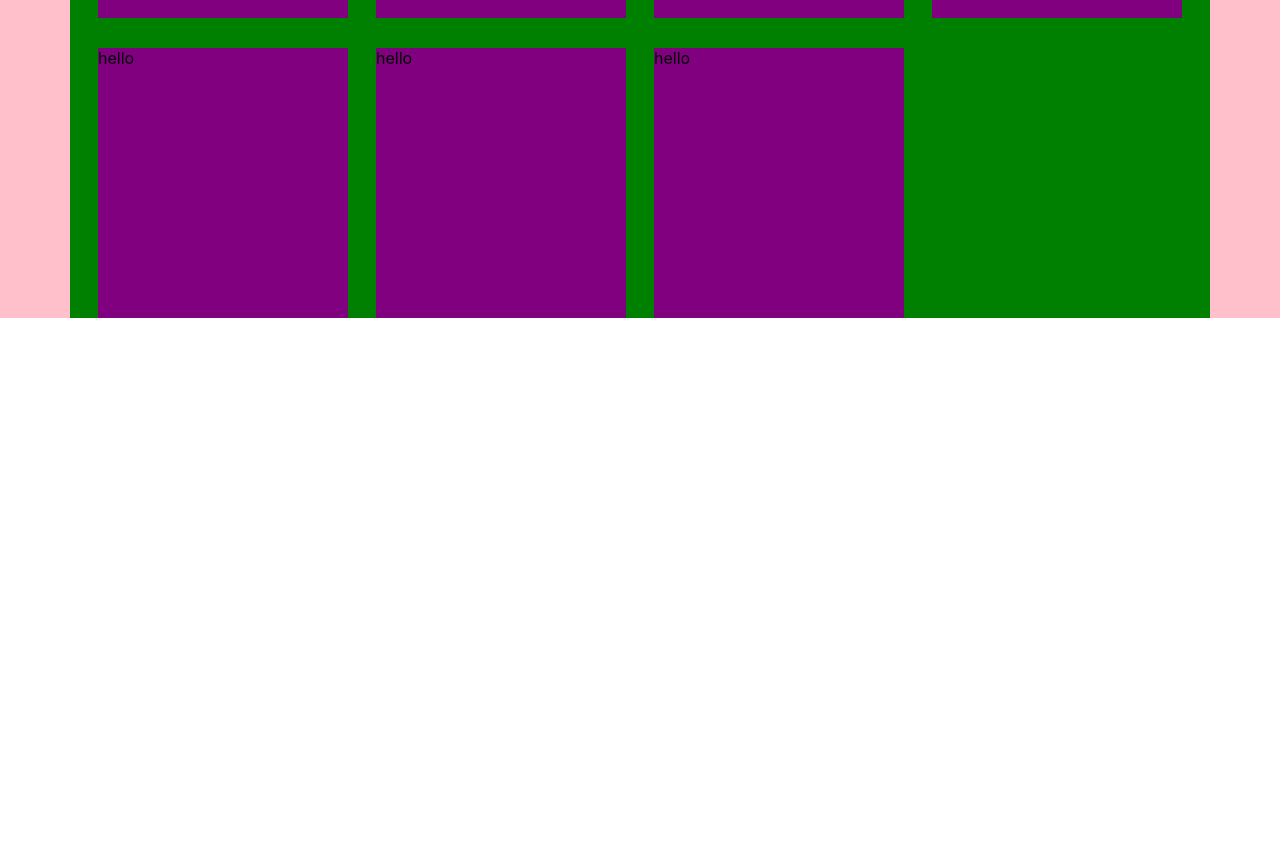
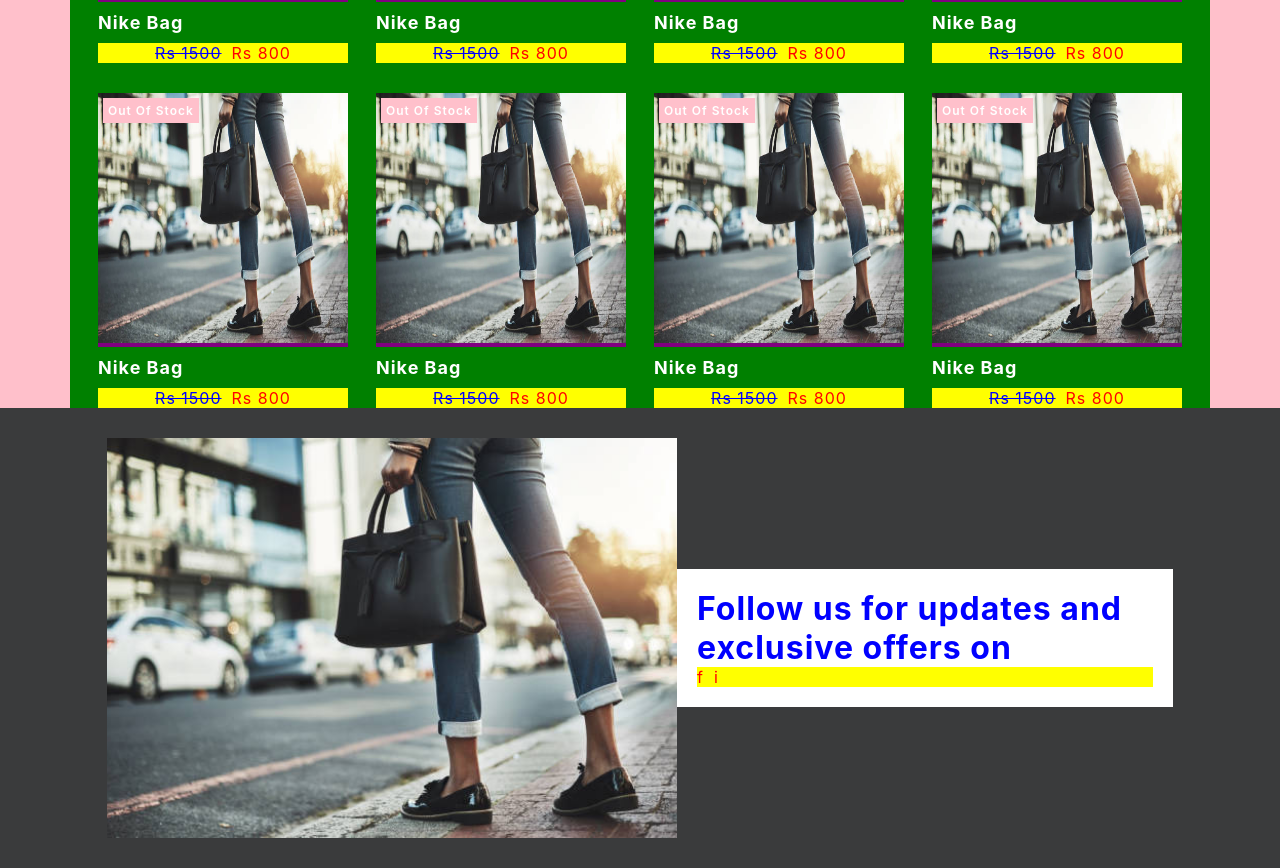
Before and after one commit to AnupRijal123/bag_shopping_website, a React (Create React App) app: page / in a window 1280 px wide. Shown: the part 1131-1999 px from the top of the page. Before the commit the page ends 1449 px from the top, so only its background shows below. Built offline with nearby package versions, Linux system fonts and the light colour scheme.

Commit message:
Completed upto follow us section css

```diff
--- a/src/App.js
+++ b/src/App.js
@@ -13,6 +13,21 @@ function App() {
         <CardSection />
       </div>
 
+      <div className="section-container coloured-background-section">
+
+        <div className="coloured-background-section-image-container">
+          <img className="coloured-background-section-image" src={require('./assets/images/bannerimage.jpg')} alt="model-image" />
+        </div>
+
+        <div className="coloured-background-content">
+          <h1>Follow us for updates and exclusive offers on</h1>
+          <div className="social-media-icon-container">
+            <p>f</p>
+            <p>i</p>
+          </div>
+        </div>
+      </div>
+
     </>
   )
 }
--- a/src/components/CardSection.js
+++ b/src/components/CardSection.js
@@ -6,13 +6,121 @@ function CardSection() {
             <h1 className="card-heading-text">card heading</h1>
 
             <div className="card-container">
-                <div className="card">hello</div>
-                <div className="card">hello</div>
-                <div className="card">hello</div>
-                <div className="card">hello</div>
-                <div className="card">hello</div>
-                <div className="card">hello</div>
-                <div className="card">hello</div>
+                <div className="card">
+                    <div className="tag">
+                        <p className="tag-text small-text">Out Of Stock</p>
+                    </div>
+                    <img className="card-image" src={require('../assets/images/bannerimage.jpg')} alt="card-item" />
+                    <h2 className="card-item-name-text">Nike Bag</h2>
+
+                    <div className="card-price-container">
+                        <p className="strike-text">Rs 1500</p>
+                        <p>Rs 800</p>
+                    </div>
+
+                    <p className="read-more-text">Read more</p>
+                </div>
+
+                <div className="card">
+                    <div className="tag">
+                        <p className="tag-text small-text">Out Of Stock</p>
+                    </div>
+                    <img className="card-image" src={require('../assets/images/bannerimage.jpg')} alt="card-item" />
+                    <h2 className="card-item-name-text">Nike Bag</h2>
+
+                    <div className="card-price-container">
+                        <p className="strike-text">Rs 1500</p>
+                        <p>Rs 800</p>
+                    </div>
+
+                    <p className="read-more-text">Read more</p>
+                </div>
+                <div className="card">
+                    <div className="tag">
+                        <p className="tag-text small-text">Out Of Stock</p>
+                    </div>
+                    <img className="card-image" src={require('../assets/images/bannerimage.jpg')} alt="card-item" />
+                    <h2 className="card-item-name-text">Nike Bag</h2>
+
+                    <div className="card-price-container">
+                        <p className="strike-text">Rs 1500</p>
+                        <p>Rs 800</p>
+                    </div>
+
+                    <p className="read-more-text">Read more</p>
+                </div>
+                <div className="card">
+                    <div className="tag">
+                        <p className="tag-text small-text">Out Of Stock</p>
+                    </div>
+                    <img className="card-image" src={require('../assets/images/bannerimage.jpg')} alt="card-item" />
+                    <h2 className="card-item-name-text">Nike Bag</h2>
+
+                    <div className="card-price-container">
+                        <p className="strike-text">Rs 1500</p>
+                        <p>Rs 800</p>
+                    </div>
+
+                    <p className="read-more-text">Read more</p>
+                </div>
+                <div className="card">
+                    <div className="tag">
+                        <p className="tag-text small-text">Out Of Stock</p>
+                    </div>
+                    <img className="card-image" src={require('../assets/images/bannerimage.jpg')} alt="card-item" />
+                    <h2 className="card-item-name-text">Nike Bag</h2>
+
+                    <div className="card-price-container">
+                        <p className="strike-text">Rs 1500</p>
+                        <p>Rs 800</p>
+                    </div>
+
+                    <p className="read-more-text">Read more</p>
+                </div>
+                <div className="card">
+                    <div className="tag">
+                        <p className="tag-text small-text">Out Of Stock</p>
+                    </div>
+                    <img className="card-image" src={require('../assets/images/bannerimage.jpg')} alt="card-item" />
+                    <h2 className="card-item-name-text">Nike Bag</h2>
+
+                    <div className="card-price-container">
+                        <p className="strike-text">Rs 1500</p>
+                        <p>Rs 800</p>
+                    </div>
+
+                    <p className="read-more-text">Read more</p>
+                </div>
+                <div className="card">
+                    <div className="tag">
+                        <p className="tag-text small-text">Out Of Stock</p>
+                    </div>
+                    <img className="card-image" src={require('../assets/images/bannerimage.jpg')} alt="card-item" />
+                    <h2 className="card-item-name-text">Nike Bag</h2>
+
+                    <div className="card-price-container">
+                        <p className="strike-text">Rs 1500</p>
+                        <p>Rs 800</p>
+                    </div>
+
+                    <p className="read-more-text">Read more</p>
+                </div>
+                <div className="card">
+                    <div className="tag">
+                        <p className="tag-text small-text">Out Of Stock</p>
+                    </div>
+                    <img className="card-image" src={require('../assets/images/bannerimage.jpg')} alt="card-item" />
+                    <h2 className="card-item-name-text">Nike Bag</h2>
+
+                    <div className="card-price-container">
+                        <p className="strike-text">Rs 1500</p>
+                        <p>Rs 800</p>
+                    </div>
+
+                    <p className="read-more-text">Read more</p>
+                </div>
+
+
 
             </div>
         </>
--- a/src/styles/App.css
+++ b/src/styles/App.css
@@ -28,9 +28,59 @@ p {
     font-size: 16px;
 }
 
+.small-text {
+    font-size: 12px;
+}
+
 .section-container {
     background-color: pink;
     padding: 30px 70px 0px 70px;
+}
+
+.strike-text {
+    color: blue;
+    text-decoration: line-through;
+}
+
+.coloured-background-section {
+    background-color: var(--dark-gray-color) !important;
+    padding-bottom: 30px !important;
+    display: flex;
+    flex-wrap: wrap;
+    justify-content: center;
+    align-items: center;
+
+}
+
+.coloured-background-section-image-container {
+    background-color: Red;
+    overflow: hidden;
+    width: 50%;
+    height: 400px;
+}
+
+.coloured-background-section-image {
+    width: 100%;
+    height: 100%;
+    object-fit: cover;
+    transition: transform 2s ease;
+}
+
+.coloured-background-section-image:hover {
+    transform: scale(1.5);
+}
+
+.coloured-background-content {
+    background-color: var(--white-color);
+    width: 40%;
+    padding: 20px;
+    height: fit-content;
+}
+
+.social-media-icon-container {
+    background-color: yellow;
+    display: flex;
+    gap: 10px;
 }
 
 @media only screen and (max-width:768px) {
@@ -38,4 +88,15 @@ p {
         background-color: yellow;
         padding: 30px 20px 0px 20px;
     }
+
+
+    .coloured-background-section-image {
+        width: 100%;
+    }
+
+    .coloured-background-content {
+        background-color: Red;
+        margin: auto;
+        width: 80%;
+    }
 }
--- a/src/styles/CardSection.css
+++ b/src/styles/CardSection.css
@@ -20,7 +20,60 @@
 .card {
     background-color: purple;
     width: 250px;
-    height: 270px;
+    position: relative;
+}
+
+.tag {
+    background-color: pink;
+    width: fit-content;
+    padding: 5px;
+    position: absolute;
+    z-index: 1;
+    left: 5px;
+    top: 5px;
+}
+
+.tag-text {
+    color: white;
+    font-weight: 600;
+}
+
+.card-image {
+    width: 100%;
+    height: 250px;
+    object-fit: fill;
+    cursor: pointer;
+}
+
+.card-item-name-text {
+    color: white;
+    background-color: green;
+    padding: 10px 0px;
+    cursor: pointer;
+}
+
+.card-price-container {
+    background-color: yellow;
+    display: flex;
+    gap: 10px;
+    justify-content: center;
+}
+
+.read-more-text {
+    color: pink;
+    text-align: center;
+    cursor: pointer;
+    display: none;
+}
+
+.card:hover .card-price-container {
+    background-color: orange;
+    display: none;
+}
+
+.card:hover .read-more-text {
+    background-color: green;
+    display: block;
 }
 
 @media only screen and (max-width:1300px) {
```
